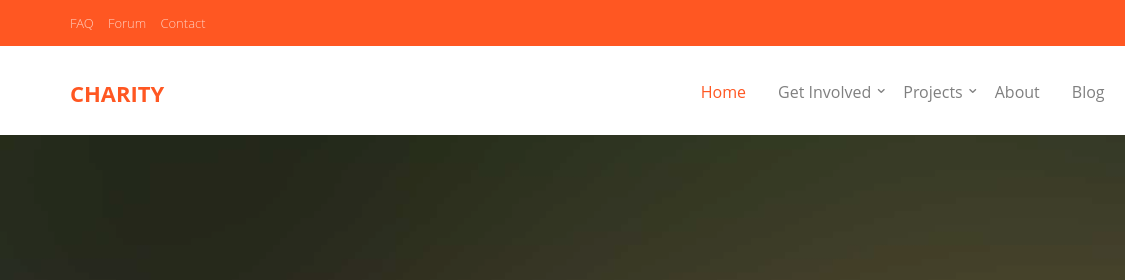
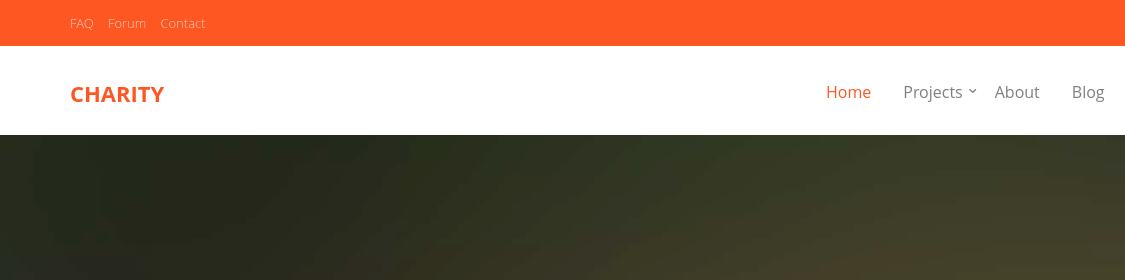
Before and after one commit to realauriya/dweb2, a plain HTML site: page docs/index.html in a window 1280 px wide. Shown: the top 280 px of the page, 0-1125 px from the left. Drawn offline with Linux system fonts and the light colour scheme; files whose address does not match are found by name.

Commit message:
hiding unfunctional button from the ribbon

```diff
--- a/docs/index.html
+++ b/docs/index.html
@@ -94,7 +94,7 @@
 								<a href="index.html">Home</a>
 							</li>
 							<li>
-								<a href="#" class="fh5co-sub-ddown">Get Involved</a>
+<!-- 								<a href="#" class="fh5co-sub-ddown">Get Involved</a>	 -->
 								<ul class="fh5co-sub-menu">
 									<li><a href="#">Donate</a></li>
 									<li><a href="#">Fundraise</a></li>
```
